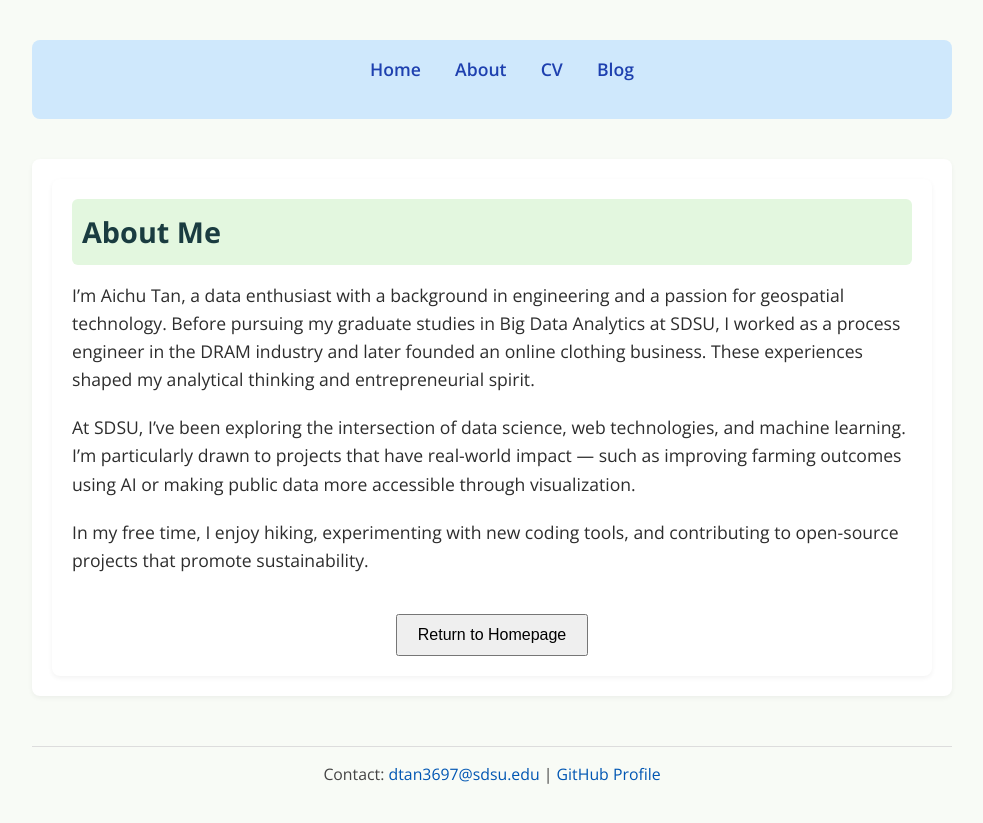
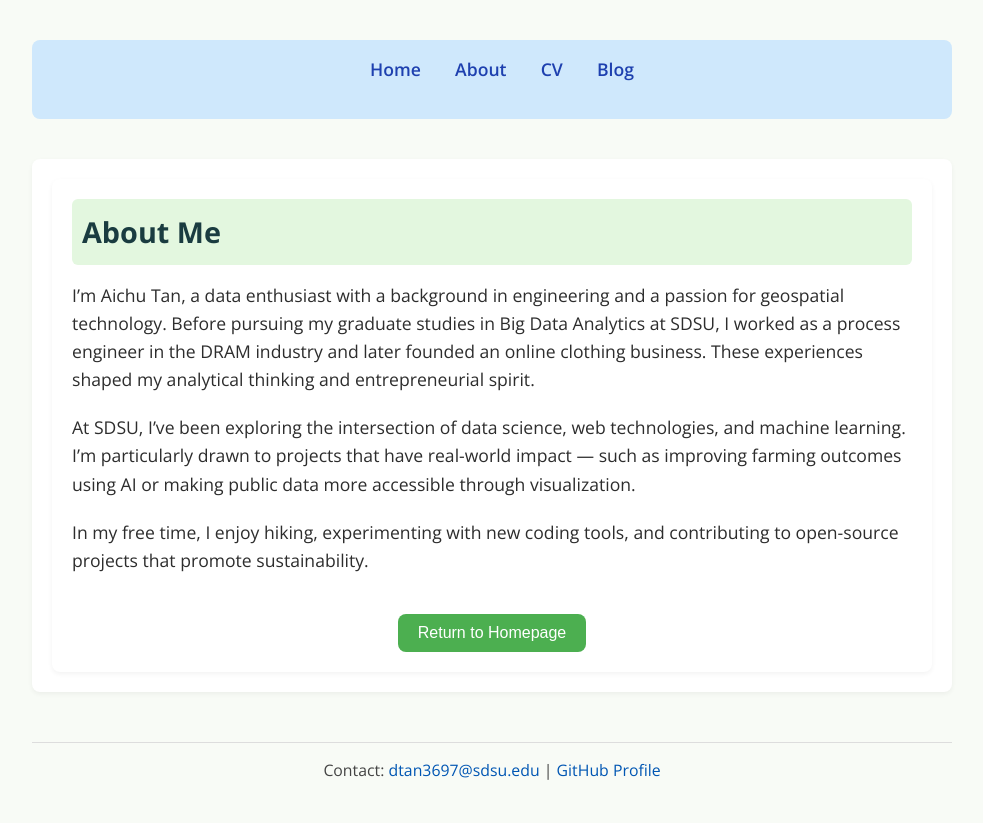
Before and after one commit to AichuTan/MyPortfolio, a Jekyll site: the page built from about/index.html, in a window 1280 px wide. Shown: the top 823 px of the page, without its empty margins (148-1131 px from the left). Built offline with Jekyll 4.4.1, drawn with Linux system fonts in a browser that asks for light colours.

Commit message:
Update main.css

```diff
--- a/css/main.css
+++ b/css/main.css
@@ -159,3 +159,16 @@ footer {
     margin: 20px;
   }
 }
+
+button {
+  background-color: #4CAF50;
+  color: white;
+  border: none;
+  border-radius: 8px;
+  cursor: pointer;
+  transition: background-color 0.3s ease;
+}
+
+button:hover {
+  background-color: #45a049;
+}
```
